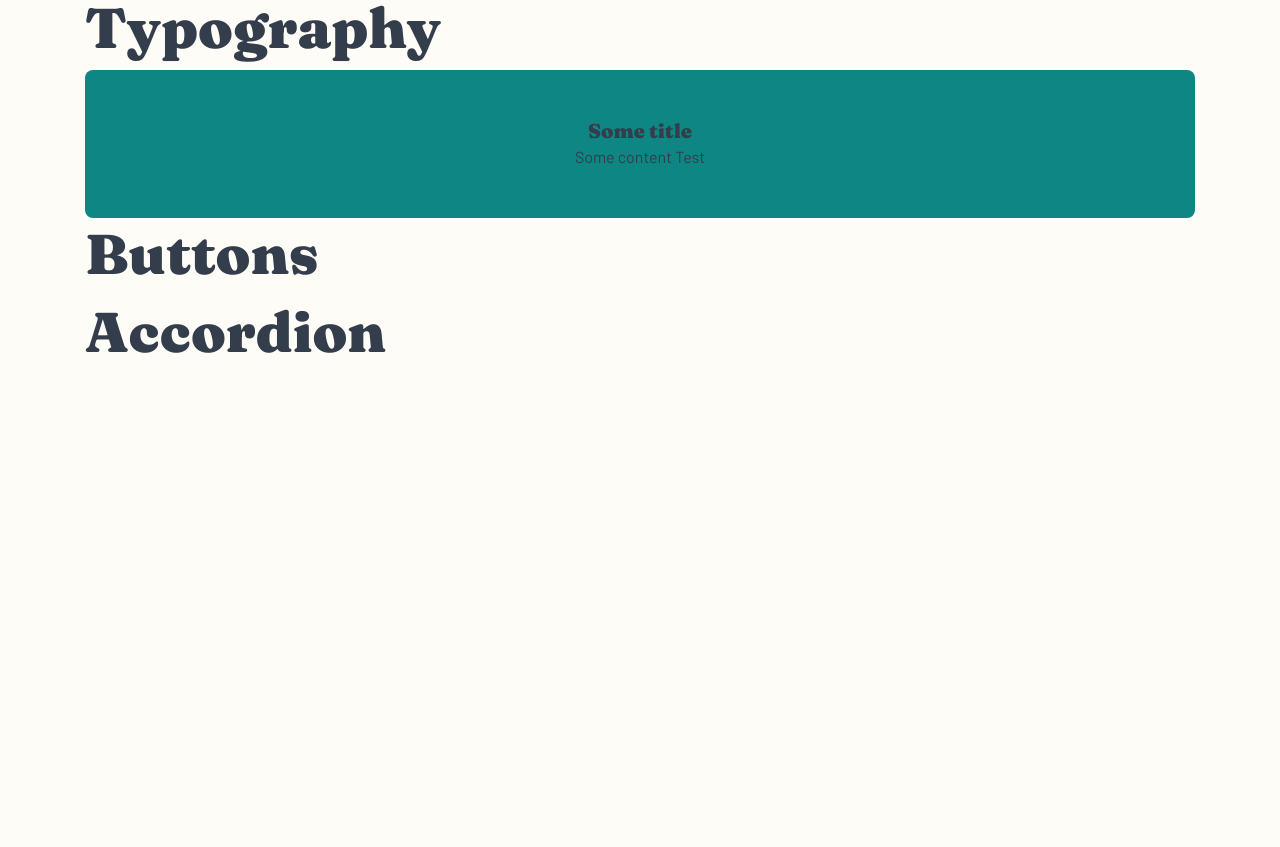
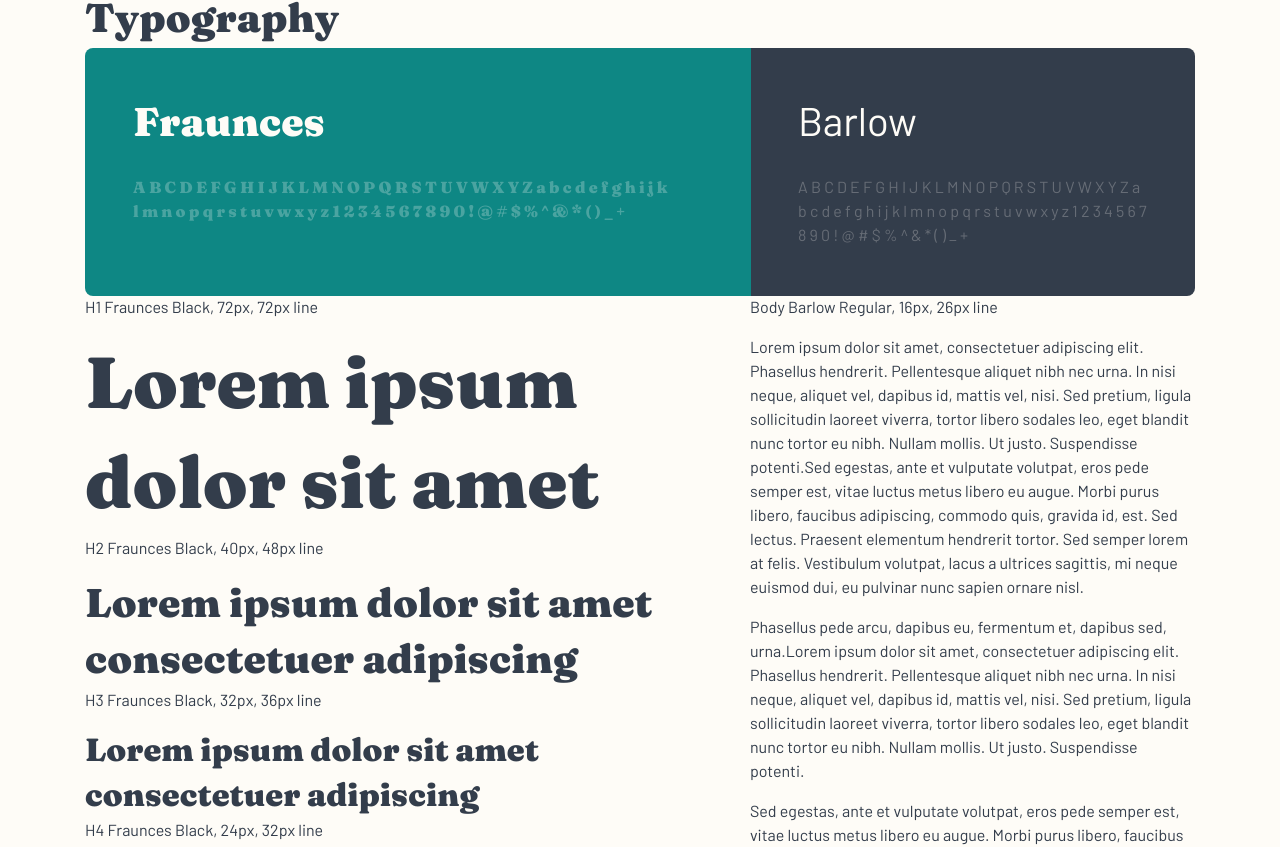
Before and after one commit to CHR-onicles/fm-challenge-coffeeroasters, a React (Create React App) app: page /design-system in a window 1280 px wide. Shown: the part 800-1647 px from the top of the page. Before the commit the page ends 1175 px from the top, so only its background shows below. Built offline with nearby package versions, Linux system fonts and the light colour scheme.

Commit message:
Added typography styles to design system

```diff
--- a/src/components/ui/BaseCard/BaseCard.module.scss
+++ b/src/components/ui/BaseCard/BaseCard.module.scss
@@ -6,6 +6,11 @@
 
   &__content {
     text-align: center;
+
+    h3 {
+      margin-bottom: toRem(24px);
+      font-size: toRem(40px);
+    }
   }
 
   &[data-variant="cyan"] {
@@ -17,6 +22,7 @@
   }
 
   &[data-variant="two-tone"] {
-    background: linear-gradient(90deg, var(--cyan-color-1) 0%, var(--cyan-color-1) 69%, var(--dark-color-2) 69%, var(--dark-color-2) 90%);
+    padding: 0;
+    background: linear-gradient(90deg, var(--cyan-color-1) 0%, var(--cyan-color-1) 60%, var(--dark-color-2) 60%, var(--dark-color-2) 90%);
   }
 }
--- a/src/scss/base/_typography.scss
+++ b/src/scss/base/_typography.scss
@@ -7,29 +7,45 @@
 }
 
 h1, .h1 {
-  --h1-font-size: #{calc(map-get($size-scale, s0) * 2.5)};
+  --h1-font-size: #{toRem(40px)};
 
   font-size: var(--h1-font-size);
 
   @include media-breakpoint(md) {
-    --h1-font-size: #{calc(map-get($size-scale, s0) * 3.5)};
+    --h1-font-size: #{toRem(48px)};
   }
 
   @include media-breakpoint(xl) {
-    --h1-font-size: #{calc(map-get($size-scale, s0) * 5)};
+    --h1-font-size: #{toRem(72px)};
   }
 }
 
 h2, .h2 {
-  --h2-font-size: #{calc(map-get($size-scale, s0) * 2)};
+  --h2-font-size: #{toRem(40px)};
 
   font-size: var(--h2-font-size);
 
   @include media-breakpoint(xl) {
-    --h2-font-size: #{calc(map-get($size-scale, s0) * 3.5)};
+    --h2-font-size: #{toRem(40px)};
   }
 }
 
 h3, .h3 {
-  font-size: map-get($size-scale, s1);
+  --h3-font-size: #{toRem(32px)};
+
+  font-size: var(--h3-font-size);
+
+  @include media-breakpoint(xl) {
+    --h2-font-size: #{toRem(32px)};
+  }
 }
+
+h4, .h4 {
+  --h4-font-size: #{toRem(24px)};
+
+  font-size: var(--h4-font-size);
+
+  @include media-breakpoint(xl) {
+    --h2-font-size: #{toRem(24px)};
+  }
+}
--- /dev/null
+++ b/src/views/DesignSystem/TypographySection/TypographySection.module.scss
@@ -0,0 +1,7 @@
+@use '../../../scss/abstracts/' as *;
+
+.card {
+  &__body {
+    padding: toRem(48px);
+  }
+}
--- a/src/views/DesignSystem/TypographySection/TypographySection.tsx
+++ b/src/views/DesignSystem/TypographySection/TypographySection.tsx
@@ -1,15 +1,71 @@
 import { BaseCard } from '../../../components/ui';
+
+import styles from './TypographySection.module.scss';
 
 const TypographySection = () => {
   return (
     <section className="container">
       <h2>Typography</h2>
 
-      <BaseCard data-variant="cyan">
-        <h3>Some title</h3>
+      <BaseCard data-variant="two-tone">
+        <div className="grid-cols">
+          <div className="grid__item grid__item--span-7">
+            <div className={ `${styles['card__body']} | text-align-left` }>
+              <h3 className="text-font-black text-neutral-color-1">Fraunces</h3>
 
-        <p>Some content Test</p>
+              <p className="text-font-black text-neutral-color-1-opacity-25">A B C D E F G H I J K L M N O P Q R S T U V W X Y Z a b c d e f g h i j k l m n o p q r s t u v w x y z 1 2 3 4 5 6 7 8 9 0 ! @ # $ % ^ & * ( ) _ +</p>
+            </div>
+          </div>
+
+          <div className="grid__item grid__item--span-5">
+            <div className={ `${styles['card__body']} | text-align-left` }>
+              <h3 className="text-font-regular text-neutral-color-1">Barlow</h3>
+
+              <p className="text-font-regular text-neutral-color-1-opacity-25">A B C D E F G H I J K L M N O P Q R S T U V W X Y Z a b c d e f g h i j k l m n o p q r s t u v w x y z 1 2 3 4 5 6 7 8 9 0 ! @ # $ % ^ & * ( ) _ +</p>
+            </div>
+          </div>
+        </div>
       </BaseCard>
+
+      <div className="grid-cols">
+        <div className="grid__item grid__item--span-7">
+          <div className="stack">
+            <p><strong>H1</strong> Fraunces Black, 72px, 72px line</p>
+
+            <h1>Lorem ipsum dolor sit amet</h1>
+          </div>
+
+          <div className="stack">
+            <p><strong>H2</strong> Fraunces Black, 40px, 48px line</p>
+
+            <h2>Lorem ipsum dolor sit amet consectetuer adipiscing</h2>
+          </div>
+
+          <div className="stack">
+            <p><strong>H3</strong> Fraunces Black, 32px, 36px line</p>
+
+            <h3>Lorem ipsum dolor sit amet consectetuer adipiscing</h3>
+          </div>
+
+          <div className="stack">
+            <p><strong>H4</strong> Fraunces Black, 24px, 32px line</p>
+
+            <h4>Lorem ipsum dolor sit amet consectetuer adipiscing</h4>
+          </div>
+        </div>
+
+        <div className="grid__item grid__item--span-5">
+          <div className="stack">
+            <p><strong>Body</strong> Barlow Regular, 16px, 26px line</p>
+
+            <p>Lorem ipsum dolor sit amet, consectetuer adipiscing elit. Phasellus hendrerit. Pellentesque aliquet nibh nec urna. In nisi neque, aliquet vel, dapibus id, mattis vel, nisi. Sed pretium, ligula sollicitudin laoreet viverra, tortor libero sodales leo, eget blandit nunc tortor eu nibh. Nullam mollis. Ut justo. Suspendisse potenti.Sed egestas, ante et vulputate volutpat, eros pede semper est, vitae luctus metus libero eu augue. Morbi purus libero, faucibus adipiscing, commodo quis, gravida id, est. Sed lectus. Praesent elementum hendrerit tortor. Sed semper lorem at felis. Vestibulum volutpat, lacus a ultrices sagittis, mi neque euismod dui, eu pulvinar nunc sapien ornare nisl.</p>
+
+            <p>Phasellus pede arcu, dapibus eu, fermentum et, dapibus sed, urna.Lorem ipsum dolor sit amet, consectetuer adipiscing elit. Phasellus hendrerit. Pellentesque aliquet nibh nec urna. In nisi neque, aliquet vel, dapibus id, mattis vel, nisi. Sed pretium, ligula sollicitudin laoreet viverra, tortor libero sodales leo, eget blandit nunc tortor eu nibh. Nullam mollis. Ut justo. Suspendisse potenti.</p>
+
+            <p>Sed egestas, ante et vulputate volutpat, eros pede semper est, vitae luctus metus libero eu augue. Morbi purus libero, faucibus adipiscing, commodo quis, gravida id, est. Sed lectus. Praesent elementum hendrerit tortor. Sed semper lorem at felis. Vestibulum volutpat, lacus a ultrices sagittis, mi neque euismod dui, eu pulvinar nunc sapien ornare nisl. Phasellus pede arcu, dapibus eu, fermentum et, dapibus sed, urna.</p>
+          </div>
+        </div>
+      </div>
     </section>
   );
 };
```
